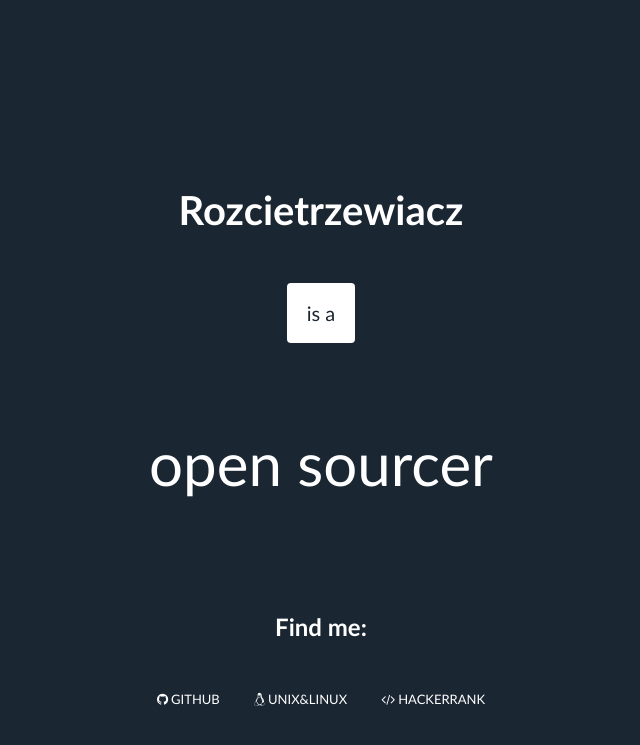
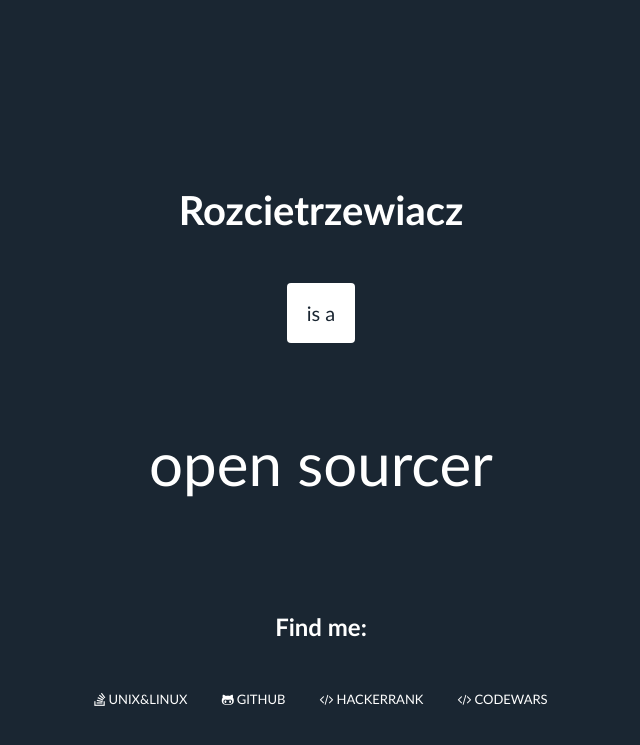
Before and after one commit to rozcietrzewiacz/rozcietrzewiacz.github.io, a Jekyll site: the page built from index.html, in a window 1280 px wide. Shown: the top 745 px of the page, without its empty margins (319-959 px from the left). Built offline with Jekyll 4.4.1, drawn with Linux system fonts in a browser that asks for light colours; nearby versions of some CDN libraries.

Commit message:
Add CodeWars link + little face-lifting

```diff
--- a/css/style.scss
+++ b/css/style.scss
@@ -188,10 +188,11 @@ p#generated {
   vertical-align: center;
 }
 
-.github::before        { content: "\f09b"; }
+.github::before        { content: "\f113"; }
 .linux::before         { content: "\f17c"; }
+.stack::before         { content: "\f16c"; }
 .twitter::before       { content: "\f099"; }
-.hackerrank::before    { content: "\f121"; }
+.code::before          { content: "\f121"; }
 .envelope::before      { content: "\f0e0"; }
 .space-shuttle::before { content: "\f197"; }
 .file::before          { content: "\f15b"; }
--- a/index.html
+++ b/index.html
@@ -12,13 +12,16 @@ layout: default
 				<h2>Find me:</h2>
 				<ul>
 					<li>
+						<a class="icons stack" href="http://unix.stackexchange.com/users/9382/rozcietrzewiacz/" title="U&L/Rozcietrzewiacz">Unix&Linux</a>
+					</li>
+					<li>
 						<a class="icons github" href="https://github.com/rozcietrzewiacz" title="github.com/rozcietrzewiacz">Github</a>
 					</li>
 					<li>
-						<a class="icons linux" href="http://unix.stackexchange.com/users/9382/rozcietrzewiacz/" title="U&L/Rozcietrzewiacz">Unix&Linux</a>
+						<a class="icons code" href="https://www.hackerrank.com/rozcietrzewiacz" title="hackerrank.com/rozcietrzewiacz">Hackerrank</a>
 					</li>
 					<li>
-						<a class="icons hackerrank" href="https://www.hackerrank.com/rozcietrzewiacz" title="hackerrank.com/rozcietrzewiacz">Hackerrank</a>
+						<a class="icons code" href="https://www.codewars.com/users/rozcietrzewiacz" title="codewars.com/users/rozcietrzewiacz">CodeWars</a>
 					</li>
 					<!--<li>
 						<a class="icons file" href="cv" title="curriculum vitae 🇧🇪🇳🇱/🇫🇷/🇬🇧🇺🇸">cv</a>
```
